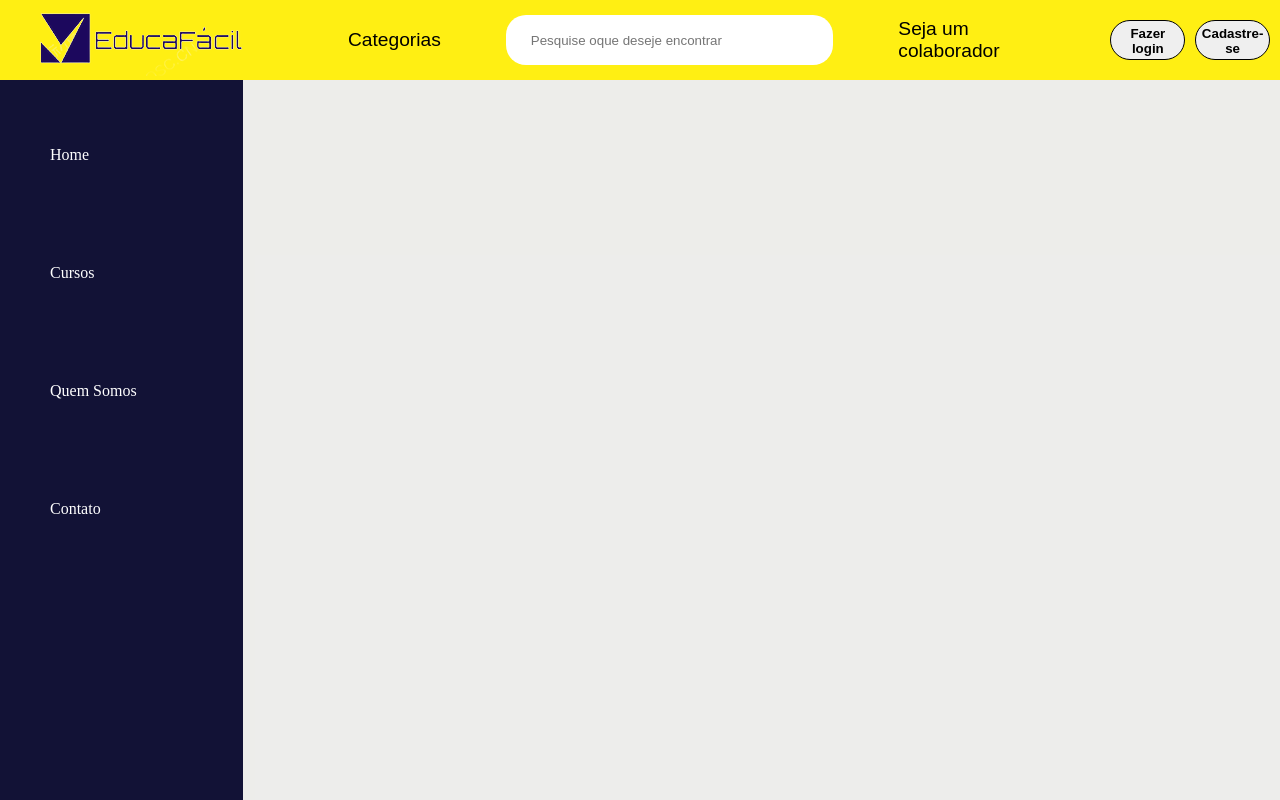
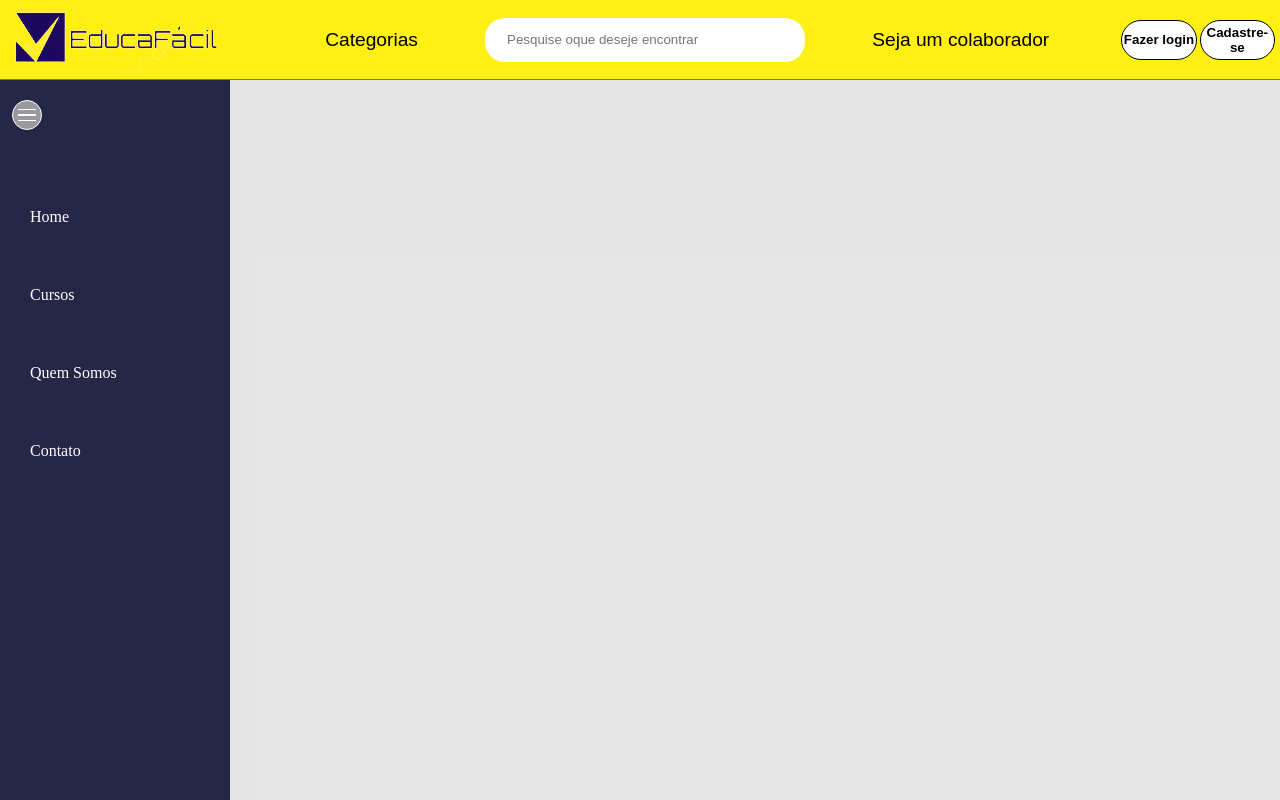
Before and after one commit to 2024-1-NADS2/Projeto2, a React (Create React App) app: page / in a window 1280 px wide. Shown: the top 800 px of the page. Built offline with nearby package versions, Linux system fonts and the light colour scheme.

Commit message:
MenuCommit

```diff
--- a/src/components/Cabecalho/style.css
+++ b/src/components/Cabecalho/style.css
@@ -4,38 +4,62 @@ header {
     background-color: rgb(255, 239, 19);
     display: flex;
     align-items: center;
-    gap: 65px;
-    justify-content: left;
+    gap: 50px;
+    justify-content: space-between;
+    border-bottom:0.1px solid rgb(120, 118, 118);
+
+
+
 }
 
 .texto {
     font-size: larger;
     font-family: Arial, Helvetica, sans-serif;
+    white-space: nowrap;
+    cursor: pointer;
+
 }
 
 input {
-    height: 4vh;
-    width: 30%;
-    position: relative;
-    padding: 25px;
+    height: 1vh;
+    width: 25%;
+    padding: 22px;
     outline: none;
     border-radius: 20px;
 }
 
 .botoes-login {
     display: flex;
-    gap: 10px;
-    width: 15%;
-    margin-right: 10px;
+    align-items: center;
+    justify-content: center;
+    width: 12%;
+    gap:3px;
+    margin: 5px;
+
+
+
+
+
 
 }
 
 .btn {
     width: 100%;
+    background-color: white;
     height: 5vh;
-    padding: 5px;
     border: solid 1px black;
     font-weight: bold;
     cursor: pointer;
     border-radius: 20px;
+    display: flex;
+    justify-content: center;
+    align-items: center;
 }
+
+.btn:hover{
+    background-color: rgb(216, 214, 214);
+}
+
+figure{
+    margin-left: 15px;
+}
--- a/src/components/Menu/Menu.jsx
+++ b/src/components/Menu/Menu.jsx
@@ -4,6 +4,14 @@ import styles from "./style.css"
 
 export default function Menu() {
     return (
+        <div className="barralateral">
+            <button className="botaonav">
+                <div className='botao-hamburguer'>
+                    <div className='line1'></div>
+                    <div className='line2'></div>
+                    <div className='line3'></div>
+                </div>
+            </button>
             <nav>
                 <ul>
                     <li><a href="Home">Home</a></li>
@@ -12,6 +20,6 @@ export default function Menu() {
                     <li><a href="Contato">Contato</a></li>
                 </ul>
             </nav>
-
+        </div>
     )
 }
--- a/src/components/Menu/style.css
+++ b/src/components/Menu/style.css
@@ -1,18 +1,33 @@
+.barralateral{
+    background-color: rgba(18, 18, 54, 0.915);
+    width: 230px;
+
+}
+
 nav{
-    background-color: rgb(18, 18, 54);
-    width: 300px;
 
+    width: 275px;
+    display: flex;
+    flex-direction: column;
+    margin-top: 25%;
+    gap: 40px;
 
 
 }
 
 nav ul{
     list-style-type: none;
+    margin-top: 0;
+    display: flex;
+    flex-direction: column;
+    gap: 20px;
+    height: 100%;
 
 
 }
 nav ul li{
-    gap: 50px;
+    gap: 10px;
+
 }
 
 
@@ -21,12 +36,46 @@ nav ul li a{
     display: block;
     text-decoration: none;
     margin-top: 0;
-    padding: 50px;
-    margin-left: 0px;
+    padding: 20px;
+    margin-left: 10px;
+
+
 }
 
 nav ul li a:hover{
     background-color: rgb(255, 239, 19);
     color: black;
+    margin: 0;
+    padding: 20px;
+    display: flex;
+    a{
+        margin-left: 10px;
+    }
+
 
 }
+
+
+
+.botao-hamburguer div{
+    width: 18px;
+    height: 1.5px;
+    background: #ffffff;
+    margin: 4px;
+
+}
+
+.botaonav{
+
+    background-color:rgba(168, 167, 167, 0.892);
+    border-radius: 20px;
+    width: 30px;
+    height: 30px;
+    display: flex;
+    align-items: center;
+    justify-content: center;
+    margin-left: 12px;
+    margin-top: 20px;
+    border: 1px solid rgb(255, 255, 255);
+
+}
--- a/src/pages/Pagina inicial/style.css
+++ b/src/pages/Pagina inicial/style.css
@@ -1,5 +1,5 @@
 .container{
-    background-color: rgba(229, 229, 226, 0.7);
+    background-color: #e4e4e4f6;
     height: 110vh;
     width: 100%;
     position: relative;
```
Also changed, not shown: src/components/Cabecalho/Cabecalho.jsx (+8 -7 lines). Lines whose indentation alone changed are shown as unchanged.
